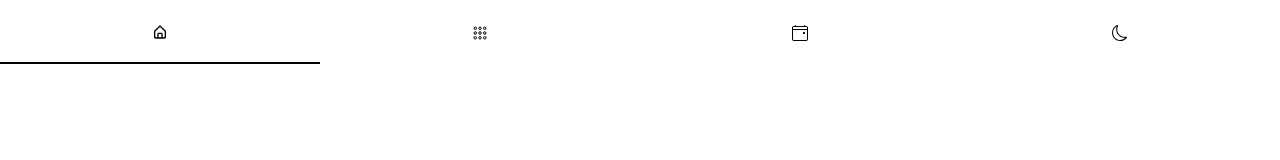
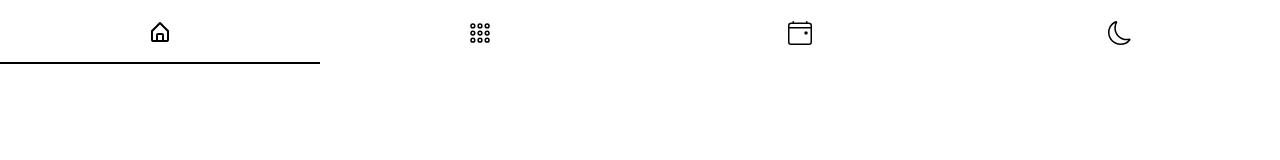
Before and after one commit to Qazalin/qazal.tech, a Next.js app: page / in a window 1280 px wide. Shown: the top 160 px of the page. Built offline with nearby package versions, Linux system fonts and the light colour scheme; a web font is replaced by a local one.

Commit message:
fix: switch vis

```diff
--- a/components/DarkModeSwicth.tsx
+++ b/components/DarkModeSwicth.tsx
@@ -11,11 +11,18 @@ export const DarkModeSwitch = () => {
   };
   return (
     <button onClick={toggleTheme} className="swap swap-rotate">
-      {isDark ? (
-        <BsSun className={svgStyles} />
-      ) : (
-        <BsMoon className={svgStyles} />
-      )}
+      <BsSun
+        className={classNames({
+          "text-lg md:text-xl lg:text-2xl": true,
+          invisible: !isDark,
+        })}
+      />
+      <BsMoon
+        className={classNames({
+          "text-lg md:text-xl lg:text-2xl": true,
+          invisible: isDark,
+        })}
+      />
     </button>
   );
 };
```
